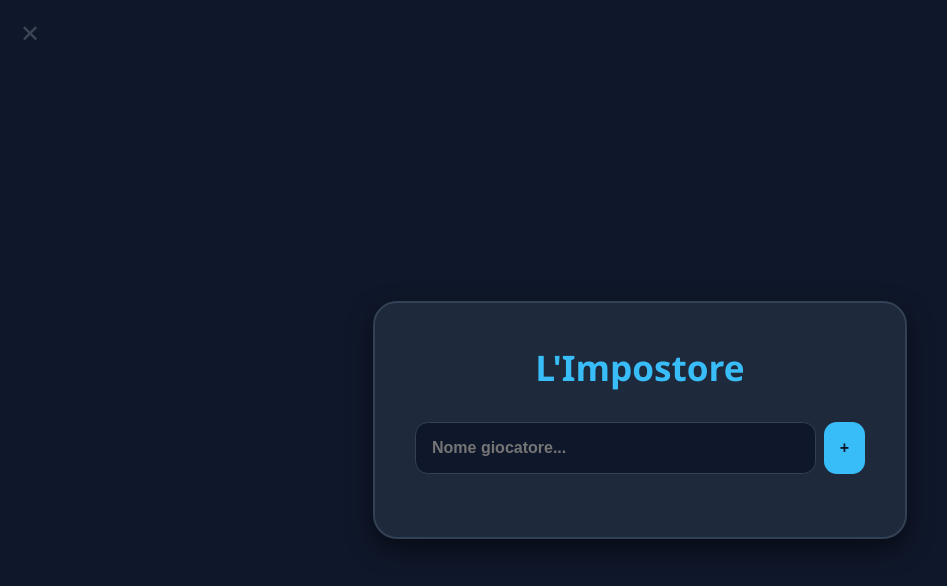
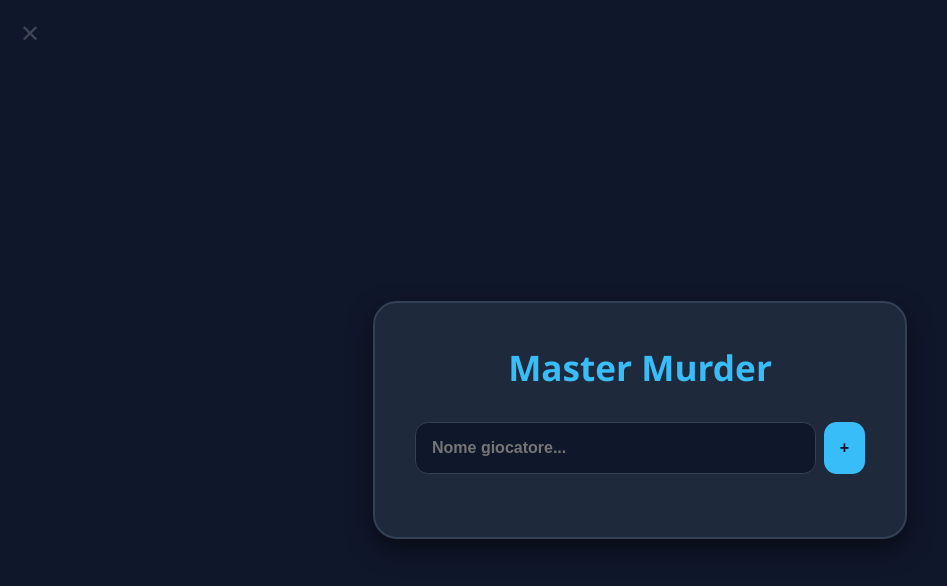
Before and after one commit to MasterSabba/MasterMurder, a plain HTML site: page index.html in a window 1280 px wide. Shown: the whole page, without its empty margins (0-947 px from the left). Drawn offline with Linux system fonts and the light colour scheme.

Commit message:
Update index.html

```diff
--- a/index.html
+++ b/index.html
@@ -3,7 +3,7 @@
 <head>
     <meta charset="UTF-8">
     <meta name="viewport" content="width=device-width, initial-scale=1.0">
-    <title>L'Impostore - One Word Edition</title>
+    <title>MasterMurder - One Word Edition</title>
     <style>
         :root {
             --bg: #0f172a;
@@ -104,7 +104,7 @@
 
 <div class="container" id="main-box">
     <div id="screen-setup">
-        <h1>L'Impostore</h1>
+        <h1>Master Murder</h1>
         <div style="display: flex; gap: 8px;">
             <input type="text" id="p-name" placeholder="Nome giocatore..." autocomplete="off">
             <button onclick="addP()" style="width: auto;">+</button>
```
